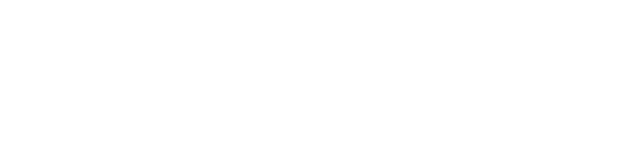
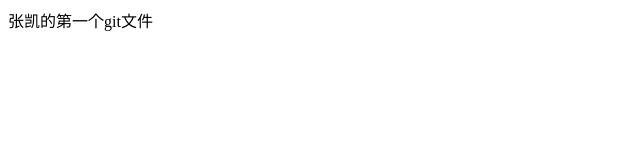
Before and after one commit to qigeminghaonan/kai, a plain HTML site: page index.html in a window 1280 px wide. Shown: the whole page, without its empty margins (0-640 px from the left). Drawn offline with Linux system fonts and the light colour scheme.

Commit message:
更改了index文件

```diff
--- a/index.html
+++ b/index.html
@@ -5,6 +5,6 @@
     <title>Title</title>
 </head>
 <body>
-
+<div>张凯的第一个git文件</div>
 </body>
 </html>
```
